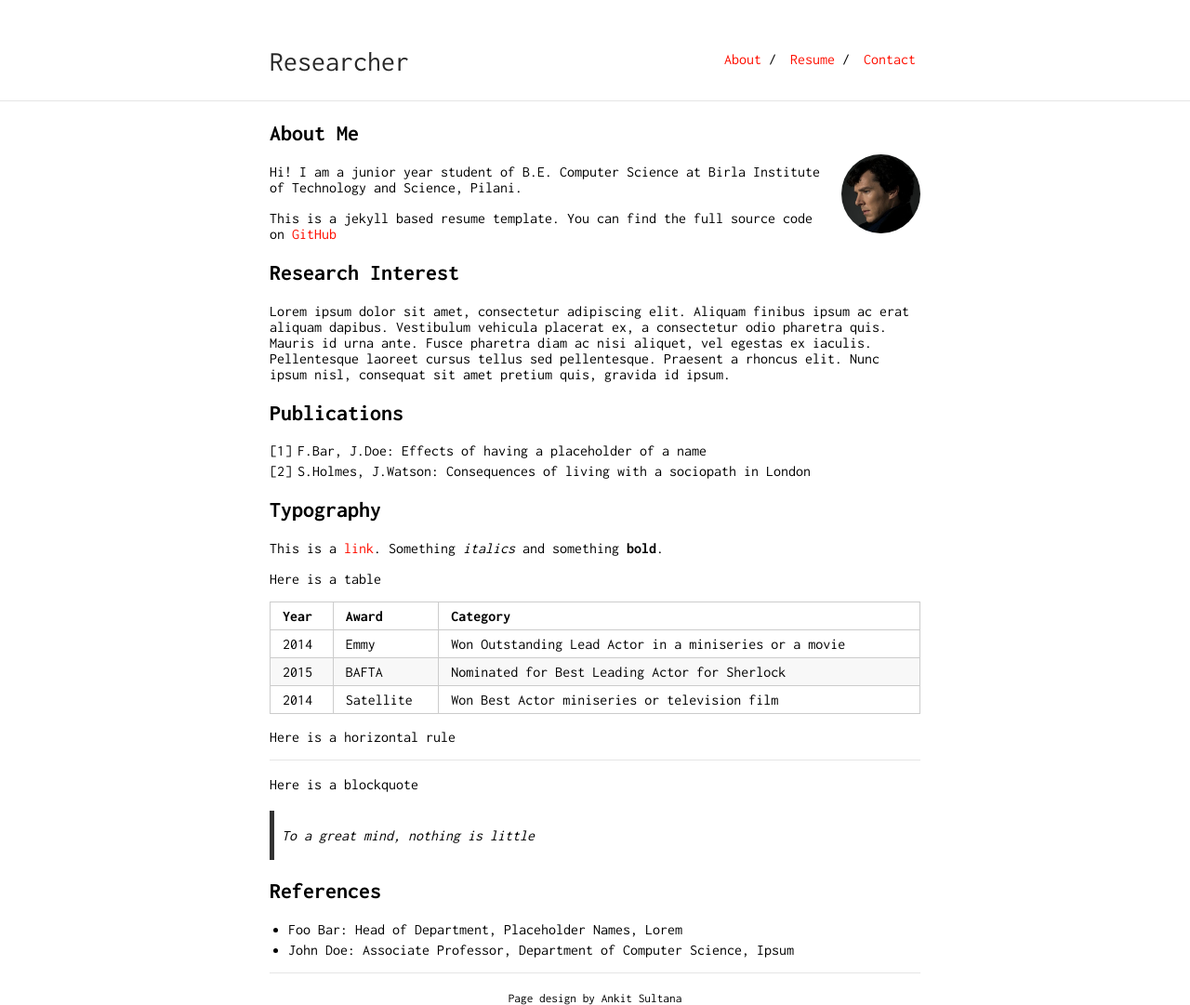
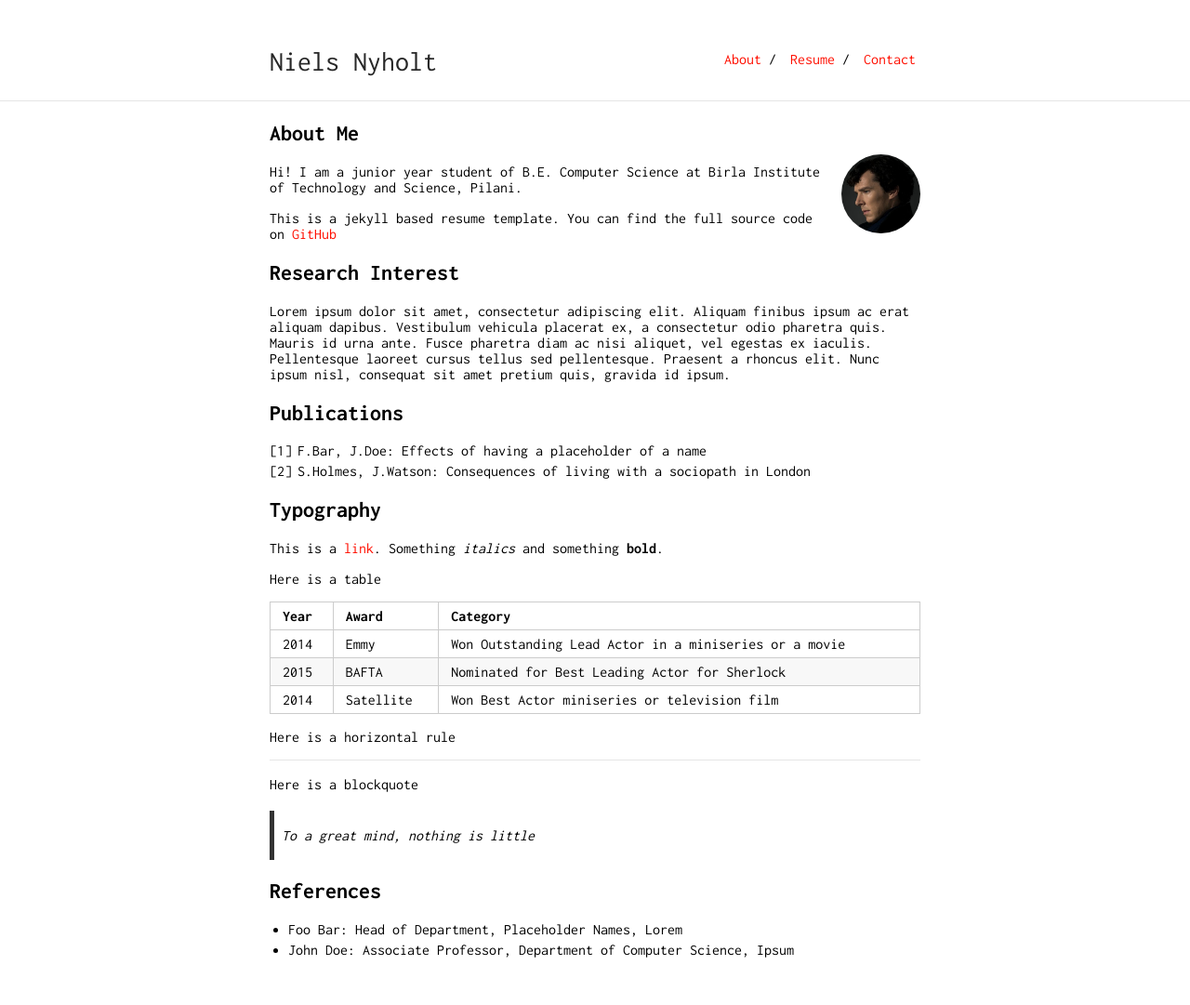
Before and after one commit to nnyholt/nnyholt.github.io, a Jekyll site: the page built from index.md, in a window 1280 px wide. Shown: the whole page at 93% size. Built offline with Jekyll 4.4.1, drawn with Linux system fonts in a browser that asks for light colours; our own code applies the rules of GitHub Pages for plain Markdown files; after the commit the page ends 1030 px from its top, so only the background shows below that.

Commit message:
Changed website

```diff
--- a/_config.yml
+++ b/_config.yml
@@ -1,13 +1,13 @@
-title: Researcher
-url: "https://ankitsultana.com"
-baseurl: "/researcher"
+title: Niels Nyholt
+url: "https://nnyholt.github.com"
+baseurl:
 
 markdown: kramdown
 #ins_logo: "./bits-logo.png"
 
 tracking_id: #
 
-footer: yes
+footer: no
 footer_url: "https://github.com/ankitsultana"
 footer_text: "Page design by Ankit Sultana"
 
```
